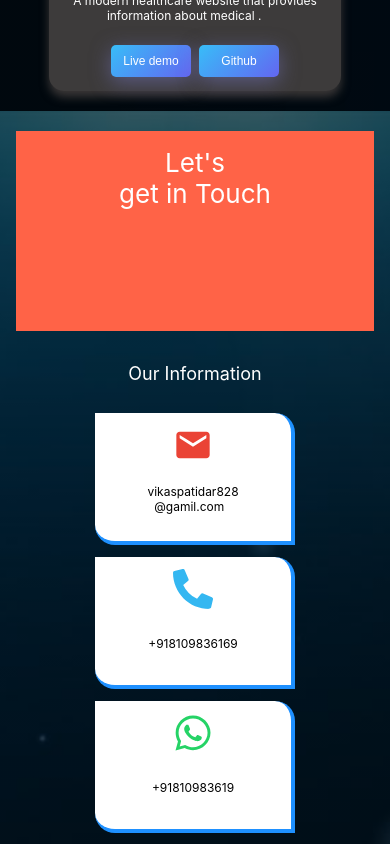
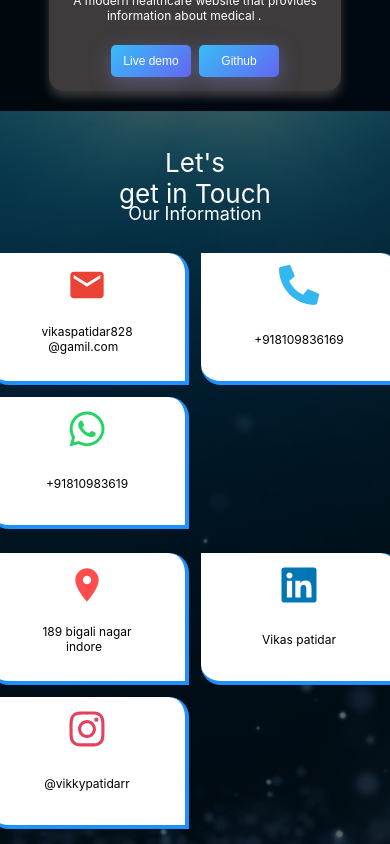
Before and after one commit to vikas20070/portfolio, a React (Create React App) app: page / in a window 390 px wide. Shown: the part 5980-6824 px from the top of the page. Built offline with nearby package versions, Linux system fonts and the light colour scheme.

Commit message:
fixed contact section responsive layout

```diff
--- a/src/App.css
+++ b/src/App.css
@@ -1531,7 +1531,8 @@ transform:translateY(-5px);
     font-size: 32px;
     padding: 16px 0;
     text-align: center;
-    background-color: tomato;
+    /* background-color: tomato; */
+    height: 40px;
   }
   .office{
     width: 100%;
@@ -1542,7 +1543,9 @@ transform:translateY(-5px);
   .squre{
     width: 100%;
     height: auto;
-    flex-direction: column;
+    /* flex-direction: column; */
+      display: grid;
+    grid-template-columns: repeat(2,1fr);
     gap: 12px;
     justify-content: center;
     padding: 12px 0;
```
